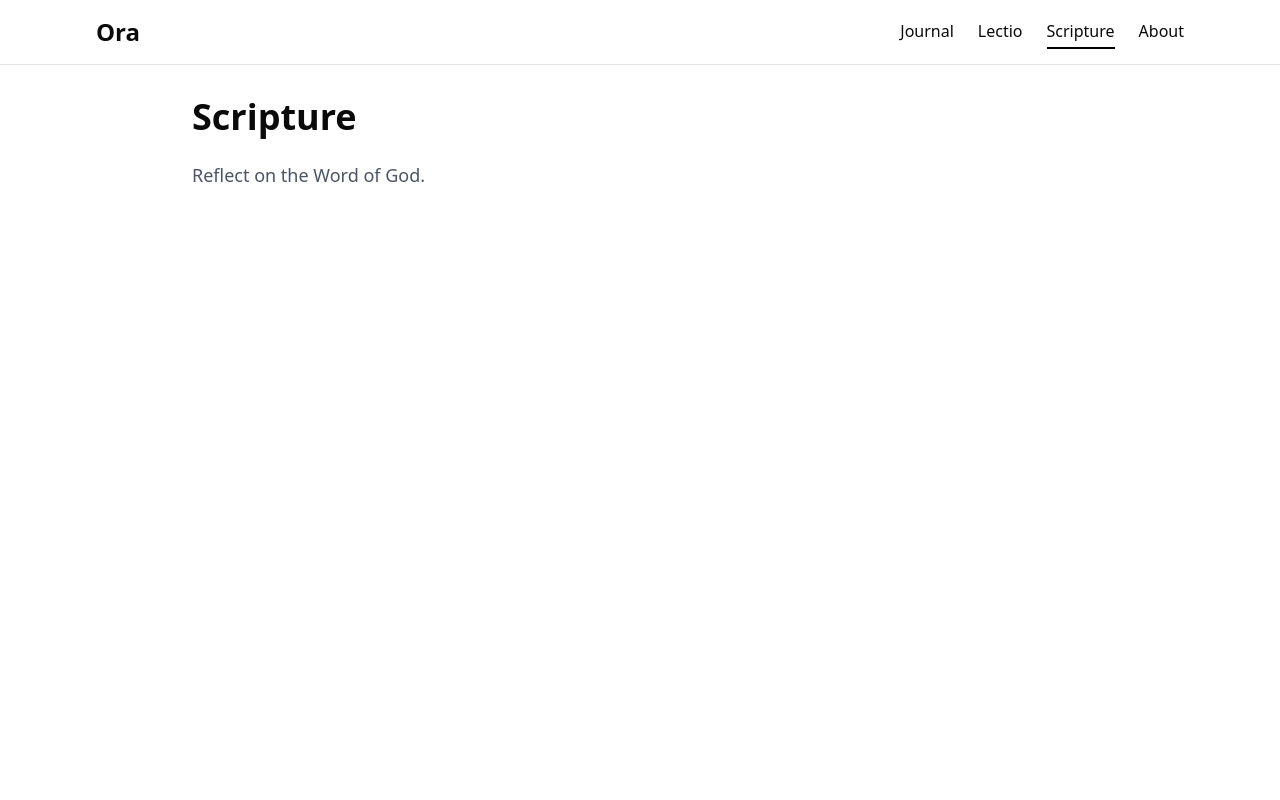
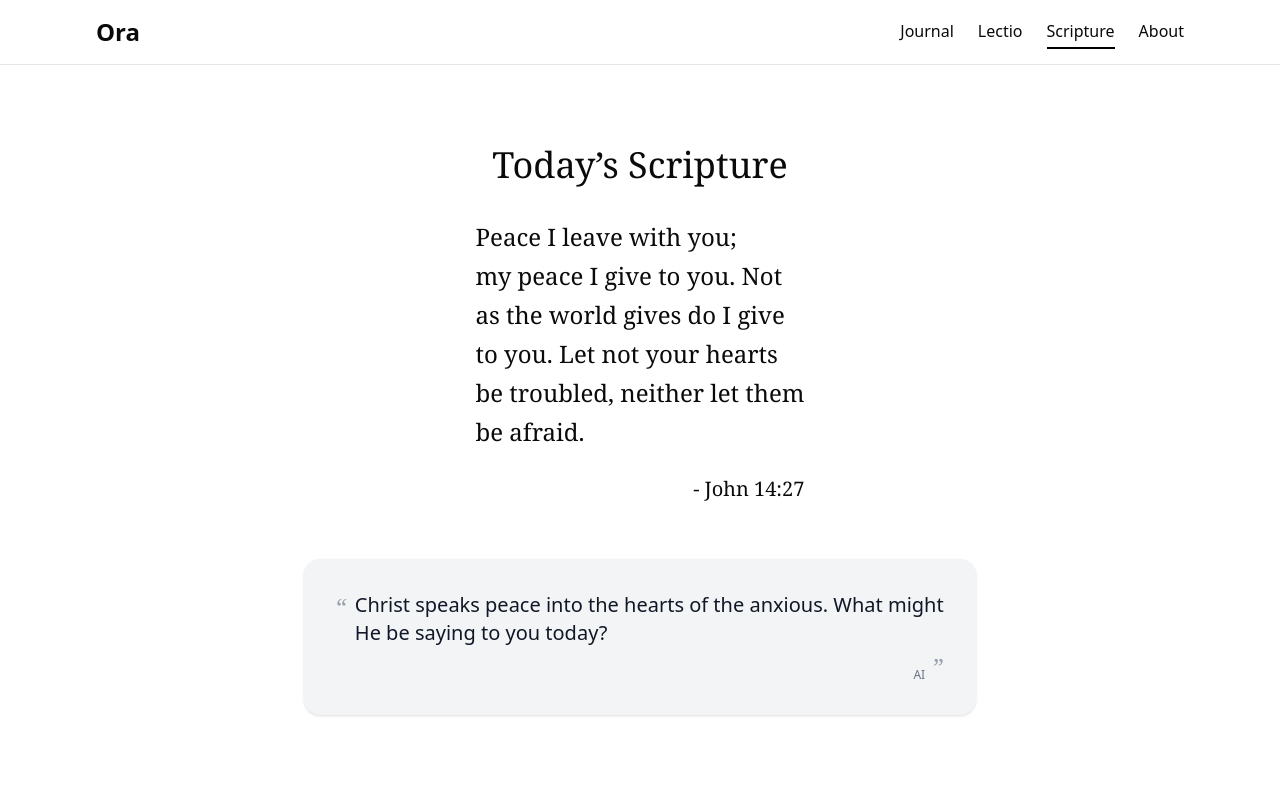
Before and after one commit to jeff-soriano/ora, a Next.js app: page /scripture in a window 1280 px wide. Shown: the top 800 px of the page. Built offline with nearby package versions, Linux system fonts and the light colour scheme.

Commit message:
Add initial implementation of Scripture page

```diff
--- a/app/scripture/page.tsx
+++ b/app/scripture/page.tsx
@@ -1,11 +1,40 @@
 export default function ScripturePage() {
   return (
-    <div className="min-h-screen p-8">
-      <div className="max-w-4xl mx-auto">
-        <h1 className="text-4xl font-bold mb-6">Scripture</h1>
-        <p className="text-lg text-gray-600 dark:text-gray-300">
-          Reflect on the Word of God.
+    <div className="min-h-screen flex flex-col items-center px-4 py-12 md:py-20 bg-background">
+      {/* Title */}
+      <h1 className="text-3xl md:text-4xl font-serif mb-8">
+        Today&rsquo;s Scripture
+      </h1>
+
+      {/* Scripture Block */}
+      <div className="max-w-2xl mx-auto mb-6">
+        <p className="text-xl md:text-2xl font-serif leading-relaxed mb-6">
+          Peace I leave with you;<br />
+          my peace I give to you. Not<br />
+          as the world gives do I give<br />
+          to you. Let not your hearts<br />
+          be troubled, neither let them<br />
+          be afraid.
         </p>
+        <div className="text-lg md:text-xl font-serif text-right mt-4 mb-2">
+          - John 14:27
+        </div>
+      </div>
+
+      {/* AI Reflection Block */}
+      <div className="max-w-2xl mx-auto mt-6">
+        <div className="rounded-2xl bg-gray-100 text-gray-900 p-6 md:p-8 shadow-sm flex flex-col space-y-1">
+          <div className="flex items-start">
+            <span className="text-2xl text-gray-400 mr-2 font-serif">&ldquo;</span>
+            <span className="text-lg md:text-xl">
+              Christ speaks peace into the hearts of the anxious. What might He be saying to you today?
+            </span>
+          </div>
+          <div className="flex justify-end items-end w-full space-x-2">
+            <span className="text-xs text-gray-500 font-medium">AI</span>
+            <span className="text-2xl text-gray-400 font-serif">&rdquo;</span>
+          </div>
+        </div>
       </div>
     </div>
   );
```
